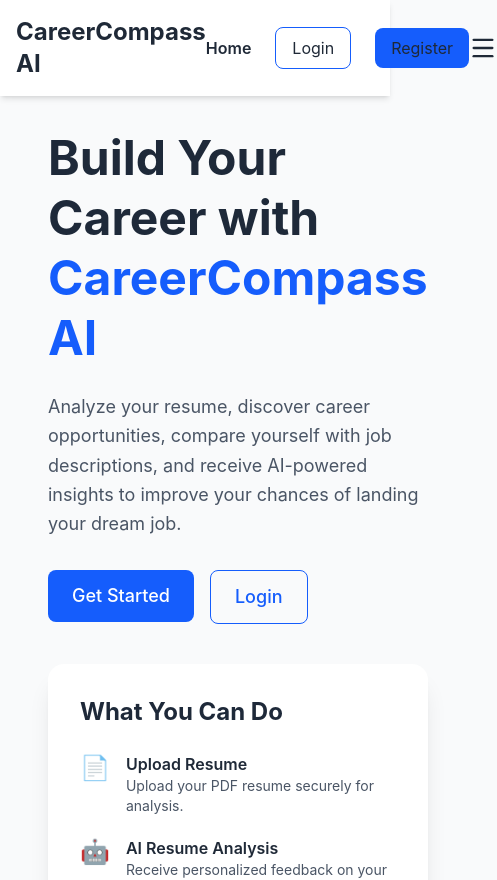
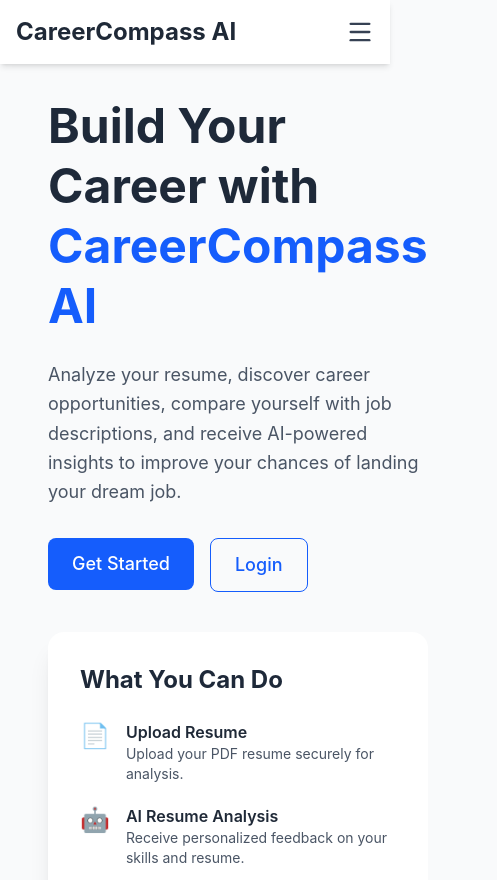
Before and after one commit to shreekarsharma/career-compass-ai, a React (Vite) app in the folder client/: page / in a window 390 px wide. Shown: the top 880 px of the page, 497 px wide, since content can reach past the window. Built offline with nearby package versions, Linux system fonts and the light colour scheme.

Commit message:
final version

```diff
--- a/client/src/components/Navbar.jsx
+++ b/client/src/components/Navbar.jsx
@@ -43,7 +43,7 @@ const Navbar = () => {
         </Link>
 
         {/* Desktop Navigation */}
-        <div className="flex items-center gap-6">
+        <div className="hidden lg:flex items-center gap-6">
           {!isAuthenticated ? (
             <>
               <NavLink to="/" className={navLinkClass}>
@@ -98,7 +98,7 @@ const Navbar = () => {
 
         {/* Mobile Hamburger */}
         <button
-          className="md:hidden"
+          className="lg:hidden text-gray-700"
           onClick={() => setIsOpen(!isOpen)}
         >
           {isOpen ? <X size={28} /> : <Menu size={28} />}
@@ -107,7 +107,7 @@ const Navbar = () => {
 
       {/* Mobile Menu */}
       {isOpen && (
-        <div className="md:hidden border-t bg-white px-4 py-4">
+        <div className="lg:hidden border-t bg-white px-4 py-4">
           <div className="flex flex-col gap-3">
             {!isAuthenticated ? (
               <>
@@ -179,7 +179,7 @@ const Navbar = () => {
 
                 <button
                   onClick={handleLogout}
-                  className="mt-2 px-4 py-2 rounded-lg bg-red-600 text-white"
+                  className="mt-2 px-4 py-2 rounded-lg bg-red-600 text-white hover:bg-red-700 transition"
                 >
                   Logout
                 </button>
```
